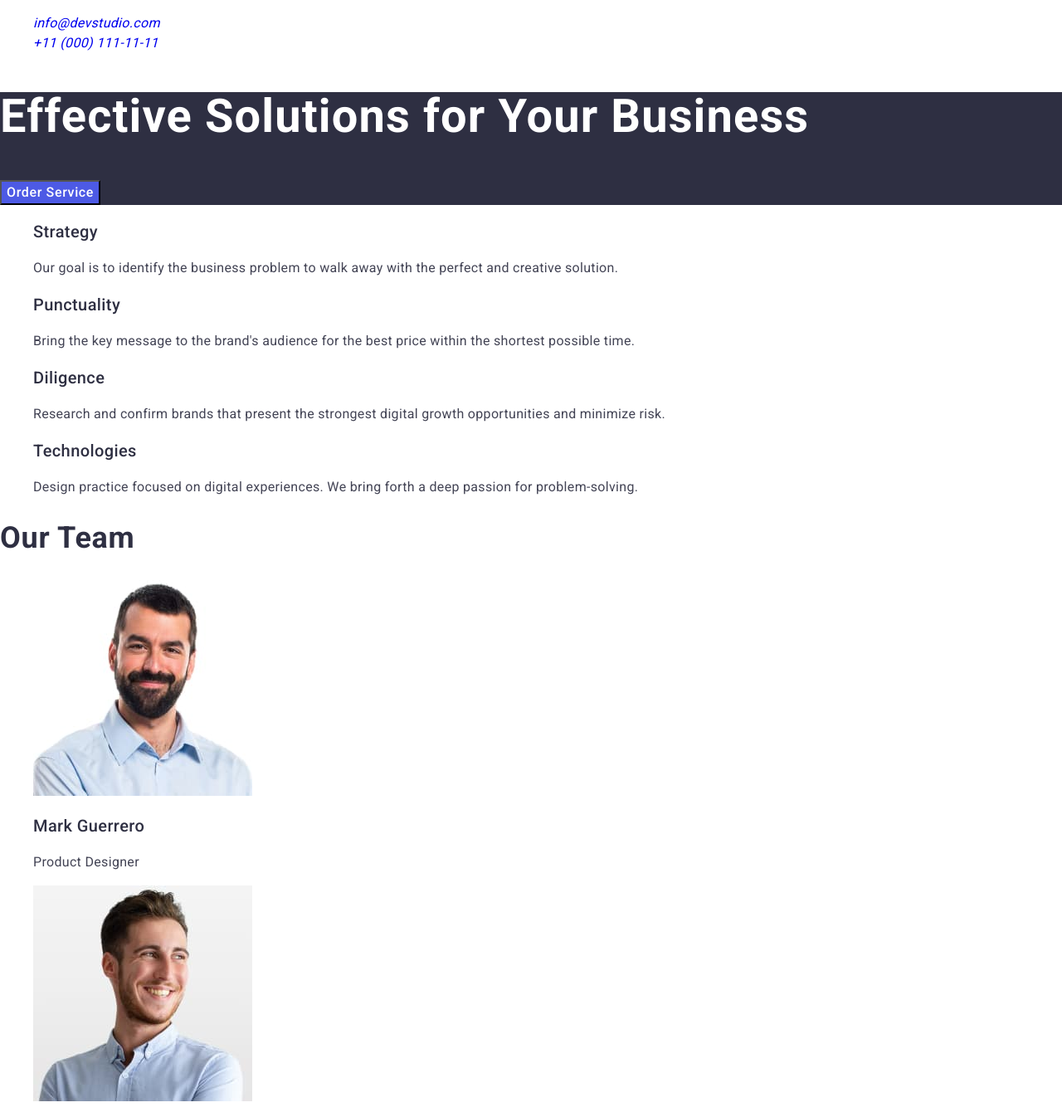
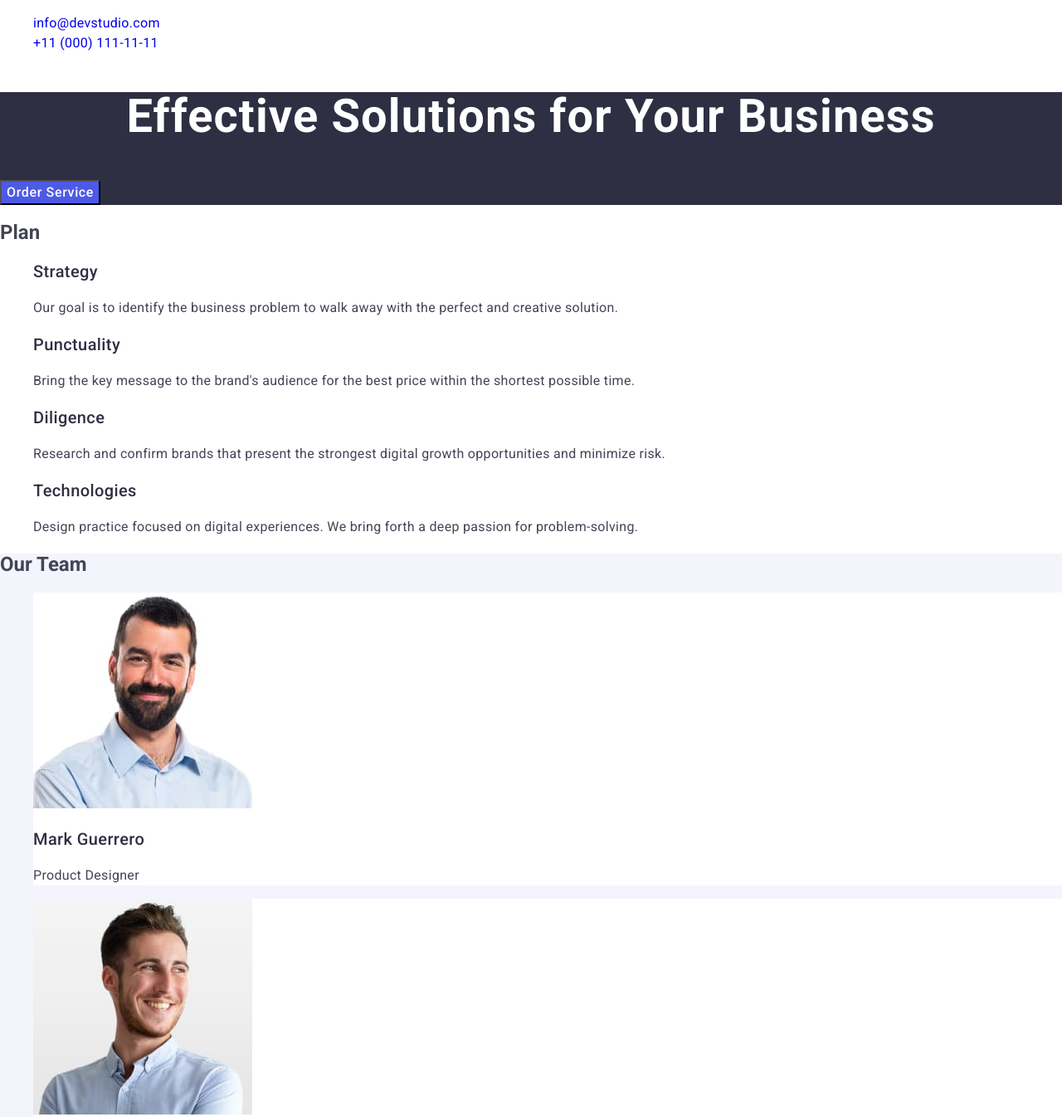
Before and after one commit to Anastasiia-Stefantsova/goit-markup-hw-02, a plain HTML site: page index.html in a window 1280 px wide. Shown: the part 109-1455 px from the top of the page at 83% size. Drawn offline with nearby package versions, Linux system fonts and the light colour scheme.

Commit message:
Homework2

```diff
--- a/css/styles.css
+++ b/css/styles.css
@@ -2,6 +2,7 @@ body {
     font-family: 'Roboto', sans-serif;
     font-size: 16px;
     color: #434455;
+    background-color: #FFF;
 }
 
 .link {
@@ -12,23 +13,9 @@ body {
     list-style: none;
 }
 
-.visually-hidden {
-    position: absolute;
-    width: 1px;
-    height: 1px;
-    margin: -1px;
-    border: 0;
-    padding: 0;
-
-    white-space: nowrap;
-    clip-path: inset(100%);
-    clip: rect(0 0 0 0);
-    overflow: hidden;
-}
-
 .logo {
-    color: #2E2F42;
-    font-family: Raleway;
+    color: #4D5AE5;
+    font-family: Raleway, sans-serif;
     font-size: 18px;
     font-weight: 700;
     line-height: 1.17;
@@ -37,7 +24,7 @@ body {
 }
 
 .logo-part {
-    color:#4D5AE5;
+    color: #2E2F42;
 }
 
 .nav-link {
@@ -53,14 +40,16 @@ body {
 }
 
 .addres-link {
+    color: #434455;
     line-height: 1.5;
     letter-spacing: 0.02em;
+    font-style: normal;
 
 }
 
 .addres-link:hover,
 .addres-link:focus{
-    color: #4048bf
+    color: #404bbf
 }
 
 .hero {
@@ -73,6 +62,7 @@ body {
     font-weight: 700;
     line-height: 1.07;
     letter-spacing: 0.02em;
+    text-align: center;
 }
 
 .hero-btn {
@@ -81,6 +71,7 @@ body {
     line-height: 1.5;
     letter-spacing: 0.04em;
     background-color: #4D5AE5;
+    cursor: pointer
 }
 
 .hero-btn:hover,
@@ -103,12 +94,21 @@ body {
 }
 
 .team {
+    background-color: #F4F4FD;
+}
+
+.team-title {
     color:#2E2F42;
     font-size: 36px;
     font-weight: 700;
     line-height: 1.11;
     letter-spacing: 0.02em;
     text-transform: capitalize;
+    text-align: center;
+}
+
+.team-item {
+    background-color: #FFFFFF;
 }
 
 .name {
@@ -126,7 +126,7 @@ body {
 
 .footer-logo {
     color:#4D5AE5;
-    font-family: Raleway;
+    font-family: Raleway, sans-serif;
     font-size: 18px;
     font-weight: 700;
     line-height: 1.17;
@@ -153,13 +153,14 @@ body {
     letter-spacing: 0.02em;
 }
 
-.portfolio {
+.portfolio-title {
     color:#2E2F42;
     font-size: 36px;
     font-weight: 700;
     line-height: 1.1;
     letter-spacing: 0.02em;
     text-transform: capitalize;
+    text-align: center;
 }
 
 .portfolio-item {
--- a/index.html
+++ b/index.html
@@ -20,7 +20,7 @@
     <header>
       <nav>
         <a class="link logo" href="./index.html"
-          >Web<span class="logo-part">Studio</span></a
+          ><span class="logo-part">Web</span>Studio</a
         >
         <ul class="list">
           <li>
@@ -30,17 +30,15 @@
           <li><a class="nav-link link" href="">Contacts</a></li>
         </ul>
       </nav>
-      <address>
+      <address class="addres-link">
         <ul class="list">
           <li>
-            <a class="addres-link link" href="mailto:info@devstudio.com"
+            <a class="link" href="mailto:info@devstudio.com"
               >info@devstudio.com</a
             >
           </li>
           <li>
-            <a class="addres-link link" href="tel:+110001111111"
-              >+11 (000) 111-11-11</a
-            >
+            <a class="link" href="tel:+110001111111">+11 (000) 111-11-11</a>
           </li>
         </ul>
       </address>
@@ -83,10 +81,10 @@
           </li>
         </ul>
       </section>
-      <section>
-        <h2 class="team">Our Team</h2>
+      <section class="team">
+        <h2 class="team title">Our Team</h2>
         <ul class="list">
-          <li>
+          <li class="team-item">
             <img
               src="./images/img-3.jpg"
               alt="Photo Product Designer"
@@ -96,7 +94,7 @@
             <h3 class="name">Mark Guerrero</h3>
             <p class="position">Product Designer</p>
           </li>
-          <li>
+          <li class="team-item">
             <img
               src="./images/img-2.jpg"
               alt="Photo Frontend Developer"
@@ -106,7 +104,7 @@
             <h3 class="name">Tom Ford</h3>
             <p class="position">Frontend Developer</p>
           </li>
-          <li>
+          <li class="team-item">
             <img
               src="./images/img-1.jpg"
               alt="Photo Marketing"
@@ -116,7 +114,7 @@
             <h3 class="name">Camila Garcia</h3>
             <p class="position">Marketing</p>
           </li>
-          <li>
+          <li class="team-item">
             <img
               src="./images/img.jpg"
               alt="Photo UI Designer"
```
Also changed, not shown: portfolio.html (+3 -1 lines).
